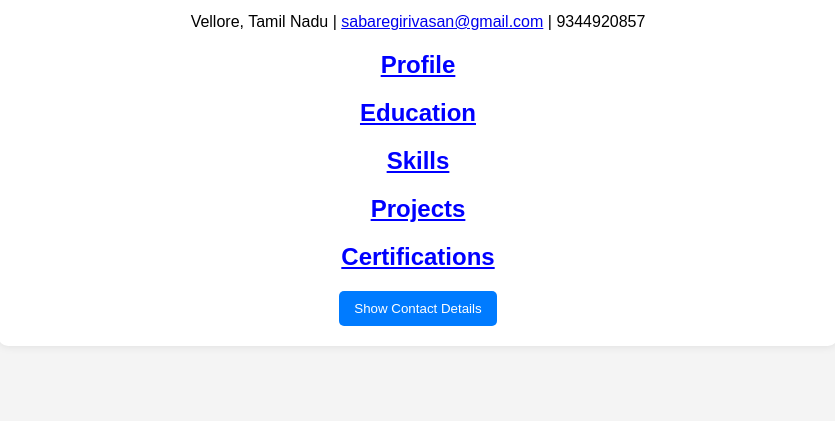
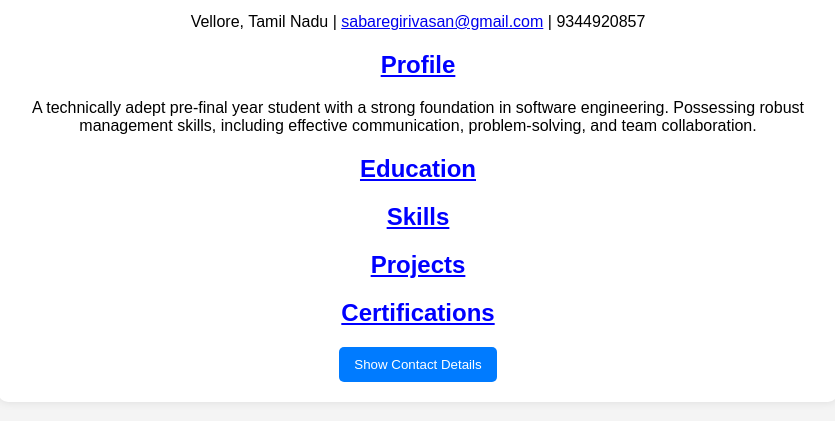
Before and after one commit to Sabare1/My-Resume, a plain HTML site: page index.html in a window 1280 px wide. Both pictures are taken after a click on the element "Profile". Shown: the part 161-582 px from the top of the page, without its empty margins (222-1057 px from the left). Drawn offline with Linux system fonts and the light colour scheme.

Commit message:
Update index.html

```diff
--- a/index.html
+++ b/index.html
@@ -54,11 +54,15 @@
         }
     </style>
     <script>
-        function toggleContent(id) {
-            var content = document.getElementById(id);
-            content.style.display = content.style.display === 'none' ? 'block' : 'none';
+    function toggleContent(id) {
+        var content = document.getElementById(id);
+        if (content.style.display === '' || content.style.display === 'none') {
+            content.style.display = 'block';
+        } else {
+            content.style.display = 'none';
         }
-    </script>
+    }
+</script>
 </head>
 <body>
     <div class="container">
```
